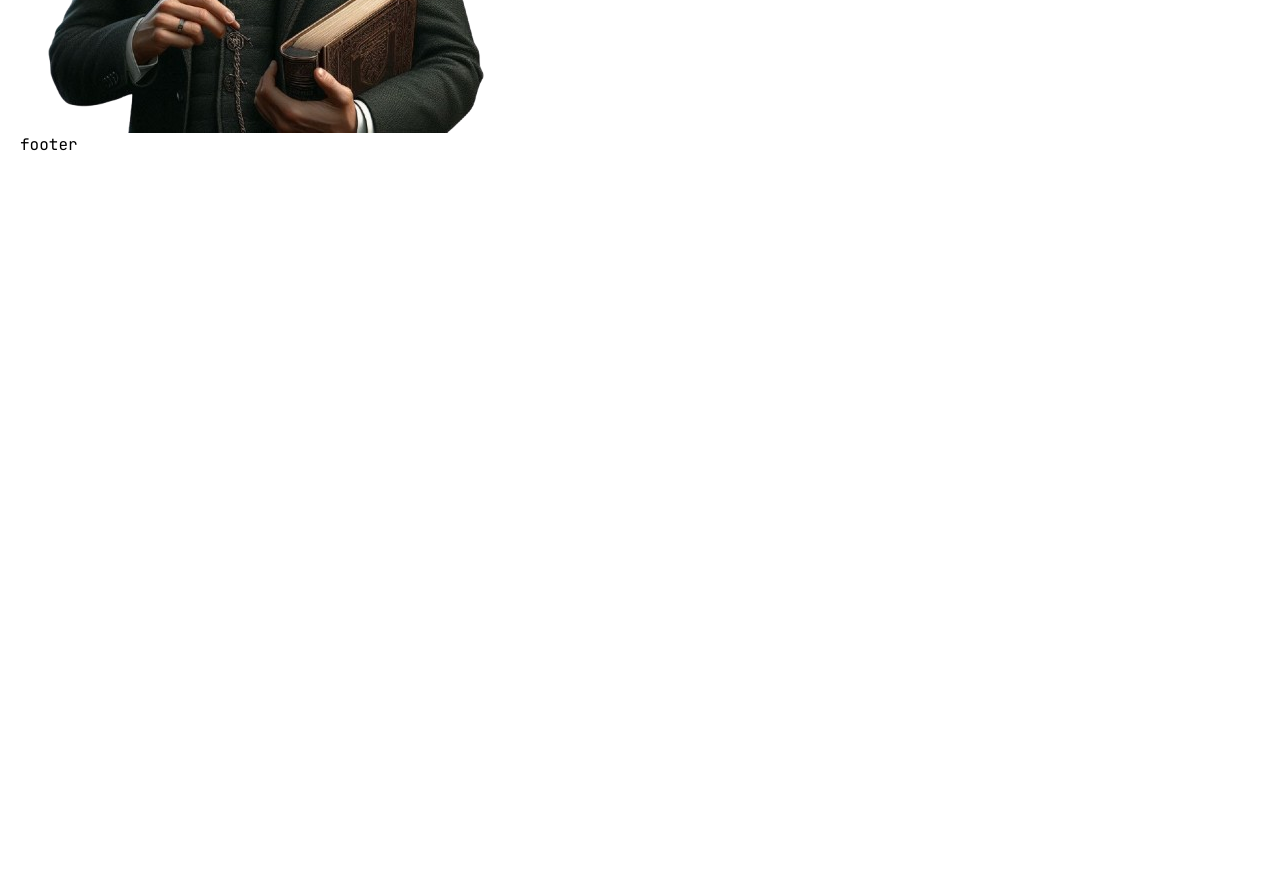
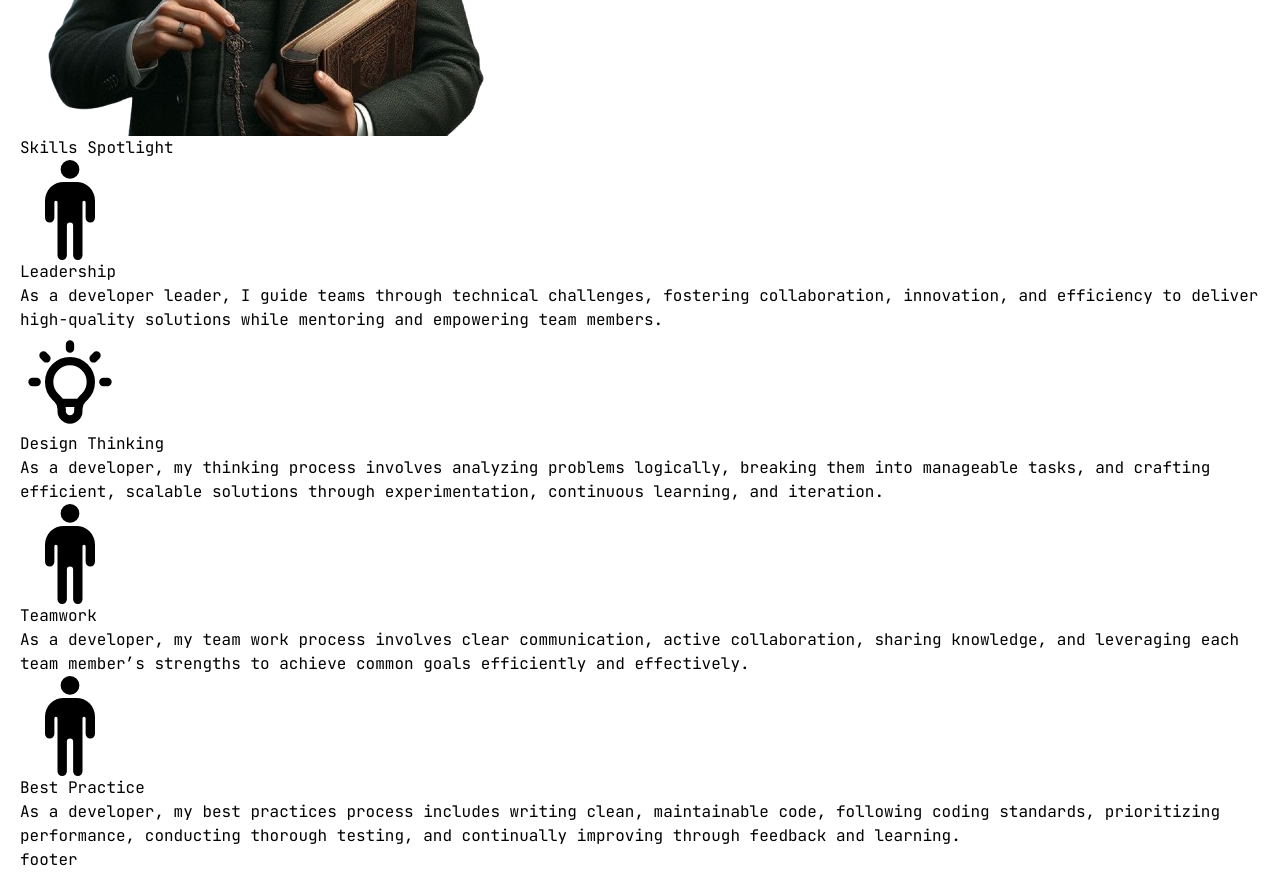
Before and after one commit to hirock6/hirock-portfolio, a Next.js app: page / in a window 1280 px wide. Shown: the part 1700-2572 px from the top of the page. Before the commit the page ends 1857 px from the top, so only its background shows below. Built offline with nearby package versions, Linux system fonts and the light colour scheme.

Commit message:
card hover completed

```diff
--- a/src/app/page.tsx
+++ b/src/app/page.tsx
@@ -1,10 +1,12 @@
 import Section_1 from "@/components/HomePage/Section_1/Section_1"
+import Section_2 from "@/components/HomePage/Section_2/Section_2"
 import Image from "next/image"
 
 const Home = () => {
   return (
    <main>
         <Section_1/>
+        <Section_2/>
    </main>
   )
 }
--- a/src/components/HomePage/Section_1/Btns/cvBtn/cvBtn.tsx
+++ b/src/components/HomePage/Section_1/Btns/cvBtn/cvBtn.tsx
@@ -41,7 +41,7 @@ const CvBtn = () => {
       <div
         className={` bg-base-100  ${
           !closeFlag ? "hidden" : "block"
-        } overflow-y-scroll  fixed top-0 left-0 w-full h-full  text-base`}
+        } overflow-y-scroll  fixed z-20 top-20 left-0 w-full h-full  text-base`}
       >
         <div className="  container mx-auto px-5 h-full">
           <div className=" my-5 flex justify-end">
@@ -50,7 +50,7 @@ const CvBtn = () => {
             </button>
           </div>
 
-          <div className=" flex justify-center pb-20">
+          <div className=" flex justify-center pb-40">
             <div className="  flex flex-col items-center justify-center h-full w-fit">
               <Image
                 src={"/CV/hirock_resume.jpg"}
--- a/src/components/HomePage/Section_1/Btns/hireBtn/hireBtn.tsx
+++ b/src/components/HomePage/Section_1/Btns/hireBtn/hireBtn.tsx
@@ -21,7 +21,7 @@ const HireBtn = () => {
       <div
         className={` bg-base-100 ${
           !hireFlag ? "hidden" : "block"
-        } fixed top-0 left-0 w-full h-full bg-slate-950/80 text-base`}
+        }  overflow-y-scroll  fixed top-0 left-0 w-full h-full  text-base`}
       >
         <div className=" relative container mx-auto px-5 h-full">
           <button
--- a/src/components/HomePage/Section_1/Section_1.tsx
+++ b/src/components/HomePage/Section_1/Section_1.tsx
@@ -22,7 +22,7 @@ const Section_1 = () => {
               }}
             />
           </h1>
-          <p className="mt-3">
+          <p className="mt-3 opacity-80">
             Lorem ipsum dolor sit amet consectetur adipisicing elit. Tempora a,
             mollitia reiciendis nulla debitis ipsam laudantium ad placeat
             doloribus, illum dignissimos dolor distinctio iste ullam facilis
@@ -31,12 +31,12 @@ const Section_1 = () => {
           {/* --------- */}
           <div className="flex max-sm:flex-col max-sm:items-start mt-5 items-center gap-5">
             <div className=" ">
-              <h1>Email:</h1>
-              <p className=" max-sm:text-sm">hirockdutta0@gmail.com</p>
+              <h1 className=" font-semibold">Email:</h1>
+              <p className=" max-sm:text-sm opacity-80">hirockdutta0@gmail.com</p>
             </div>
             <div className=" ">
-              <h1>Behance:</h1>
-              <p>hirock Dutta</p>
+              <h1 className=" font-semibold">Behance:</h1>
+              <p className=" max-sm:text-sm opacity-80">hirock Dutta</p>
             </div>
           </div>
           {/* ------------------------ */}
--- /dev/null
+++ b/src/components/HomePage/Section_2/Section_2.tsx
@@ -0,0 +1,61 @@
+import { BsPersonStanding } from "react-icons/bs";
+import { HiOutlineLightBulb } from "react-icons/hi";
+import Style from "./section_2.module.css";
+const CardDetails = [
+  {
+    title: "Leadership",
+    icon: <BsPersonStanding size={100} />,
+    description:
+      "As a developer leader, I guide teams through technical challenges, fostering collaboration, innovation, and efficiency to deliver high-quality solutions while mentoring and empowering team members.",
+  },
+  {
+    title: "Design Thinking",
+    icon: <HiOutlineLightBulb size={100} />,
+    description:
+      "As a developer, my thinking process involves analyzing problems logically, breaking them into manageable tasks, and crafting efficient, scalable solutions through experimentation, continuous learning, and iteration.",
+  },
+  {
+    title: "Teamwork",
+    icon: <BsPersonStanding size={100} />,
+    description:
+      "As a developer, my team work process involves clear communication, active collaboration, sharing knowledge, and leveraging each team member’s strengths to achieve common goals efficiently and effectively.",
+  },
+  {
+    title: "Best Practice",
+    icon: <BsPersonStanding size={100} />,
+    description:
+      "As a developer, my best practices process includes writing clean, maintainable code, following coding standards, prioritizing performance, conducting thorough testing, and continually improving through feedback and learning.",
+  },
+];
+
+const Section_2 = () => {
+  return (
+    <section className=" mt-10">
+      <div className="">
+        <h1 className=" text-center my-5 text-2xl font-semibold">
+          Skills Spotlight
+        </h1>
+        <div className=" flex justify-center">
+          <div className=" grid grid-cols-4 gap-5 max-lg:grid-cols-2  max-md:grid-cols-2 max-sm:grid-cols-1">
+            {CardDetails.map((item: any, index: any) => (
+              <div
+                key={index}
+                className={` ${Style.cardContainer} shadow-lg rounded-sm max-lg:w-72 p-5 w-60 max-sm:w-full h-[450px] max-lg:h-[350px]  cursor-pointer max-sm:hover:scale-95 max-sm:hover:bg-base-200 bg-base-300 `}
+              >
+                <div className=" flex justify-center">{item.icon}</div>
+                <div className="mt-4">
+                  <h1 className=" text-center font-semibold text-xl">
+                    {item.title}
+                  </h1>
+                  <p className=" text-sm opacity-80 mt-2">{item.description}</p>
+                </div>
+              </div>
+            ))}
+          </div>
+        </div>
+      </div>
+    </section>
+  );
+};
+
+export default Section_2;
--- /dev/null
+++ b/src/components/HomePage/Section_2/section_2.module.css
@@ -0,0 +1,13 @@
+@media (min-width: 640px) {
+  .cardContainer:hover {
+    animation: flip 0.5s linear forwards;
+    box-shadow: 0 0 30px black;
+  }
+  @keyframes flip {
+    to {
+      perspective: 1000px;
+      transform: rotate(10deg) rotateY(25deg) rotateZ(2deg) translateZ(-10px);
+      border-radius: 10px 10px 0 0;
+    }
+  }
+}
--- a/src/components/nav/nav.tsx
+++ b/src/components/nav/nav.tsx
@@ -27,7 +27,7 @@ const Nav = () => {
   }, [theme, navFlag]);
 
   return (
-    <nav className="sticky top-0 max-md:bg-base-300 md:backdrop:filter md:backdrop-blur-3xl">
+    <nav className=" z-50 sticky top-0 max-md:bg-base-300 md:backdrop:filter md:backdrop-blur-3xl">
       <div className="  h-20 flex items-center justify-between gap-5">
         <div className="">Hirock.</div>
         <div className="">
@@ -37,7 +37,7 @@ const Nav = () => {
               Style.NavUl
             } max-md:fixed max-md:right-0 max-md:top-20 max-md:flex-col max-md:bg-base-200 max-md:w-52 max-md:p-5 ${
               !navFlag ? "max-md:translate-x-full" : "max-md:translate-x-0"
-            } max-md:transition-all   flex items-start gap-5`}
+            } max-md:transition-all flex items-start gap-5 `}
           >
             <Link
               href={"/"}
@@ -85,12 +85,13 @@ const Nav = () => {
             >
               <li>Contact</li>
             </Link>
+
             <button
               onClick={(e) => {
                 dispatch(addContext(theme)), setTheme(!theme);
               }}
             >
-              <MdOutlineBrightnessMedium />
+              <MdOutlineBrightnessMedium size={20}/>
             </button>
           </ul>
           <button
```
